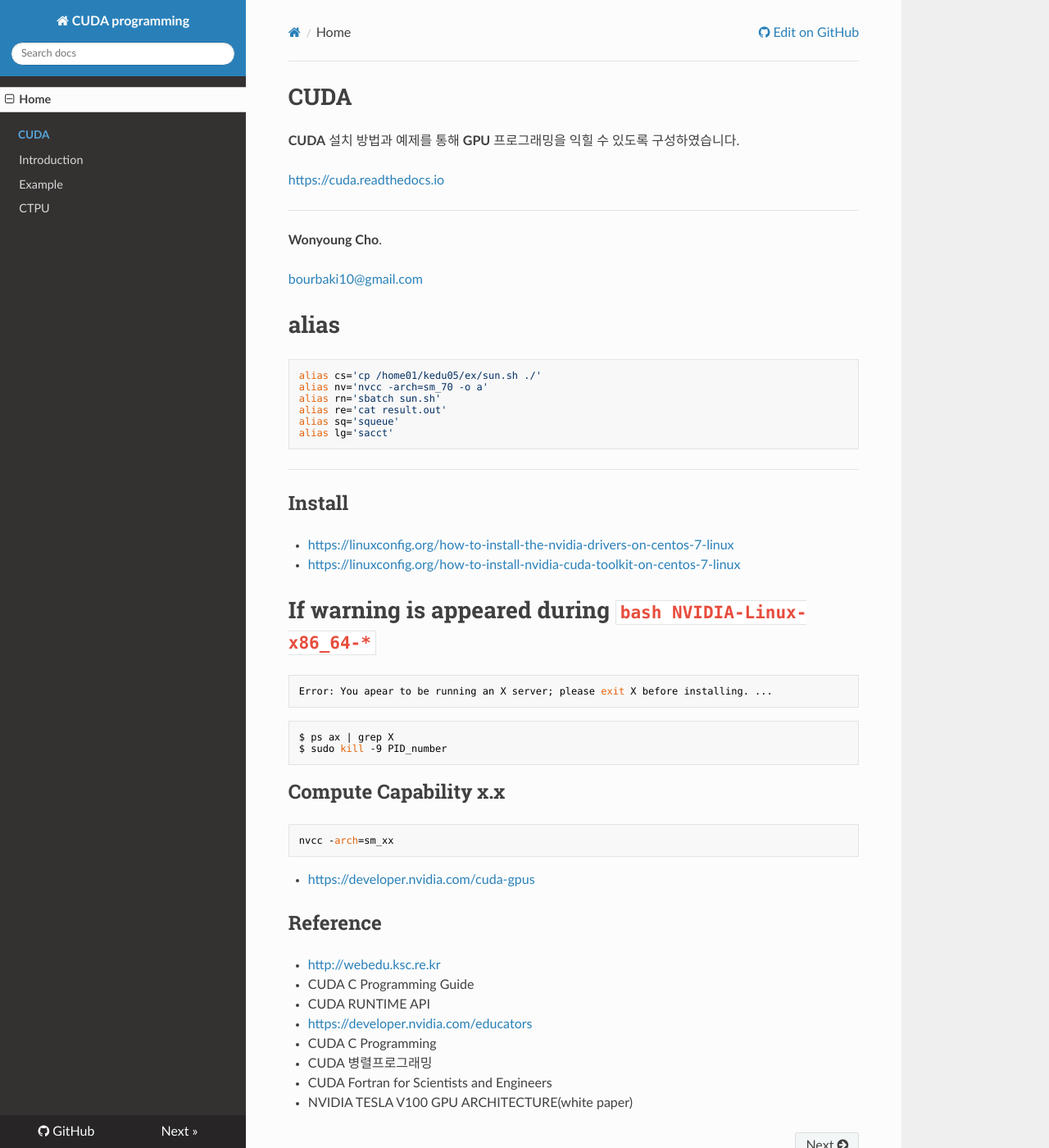
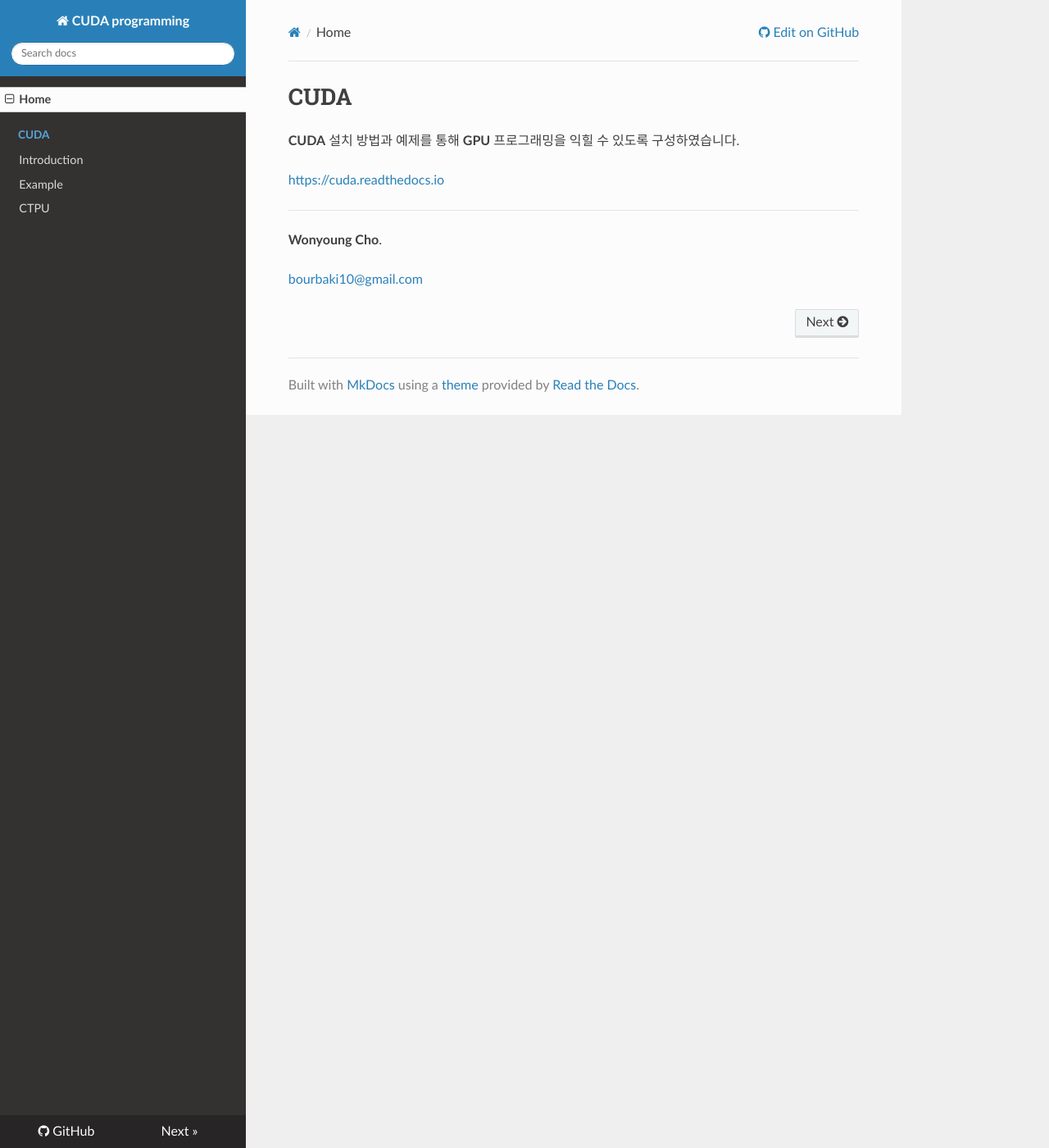
Before and after one commit to WonyoungCho/CUDA, an MkDocs documentation site: the page built from docs/index.md, in a window 1280 px wide and 1400 px high. Shown: the whole window at 82% size. Built offline with MkDocs 1.6.1, drawn with Linux system fonts in a browser that asks for light colours; nearby versions of some CDN libraries; old or Windows-style settings are respelled for this version of MkDocs.

Commit message:
Update index.md

````diff
--- a/docs/index.md
+++ b/docs/index.md
@@ -8,43 +8,3 @@
 **Wonyoung Cho**.
 
 <bourbaki10@gmail.com>
-
-# alias
-```bash
-alias cs='cp /home01/kedu05/ex/sun.sh ./'
-alias nv='nvcc -arch=sm_70 -o a'
-alias rn='sbatch sun.sh'
-alias re='cat result.out'
-alias sq='squeue'
-alias lg='sacct'
-```
----
-
-## Install
-- <https://linuxconfig.org/how-to-install-the-nvidia-drivers-on-centos-7-linux>
-- <https://linuxconfig.org/how-to-install-nvidia-cuda-toolkit-on-centos-7-linux>
-
-# If warning is appeared during `bash NVIDIA-Linux-x86_64-*`
-```sh
-Error: You apear to be running an X server; please exit X before installing. ...
-```
-```sh
-$ ps ax | grep X
-$ sudo kill -9 PID_number
-```
-
-## Compute Capability x.x
-```sh
-nvcc -arch=sm_xx
-```
-- <https://developer.nvidia.com/cuda-gpus>
-
-## Reference
-- <http://webedu.ksc.re.kr>
-- CUDA C Programming Guide
-- CUDA RUNTIME API
-- <https://developer.nvidia.com/educators>
-- CUDA C Programming
-- CUDA 병렬프로그래밍
-- CUDA Fortran for Scientists and Engineers
-- NVIDIA TESLA V100 GPU ARCHITECTURE(white paper)
````
